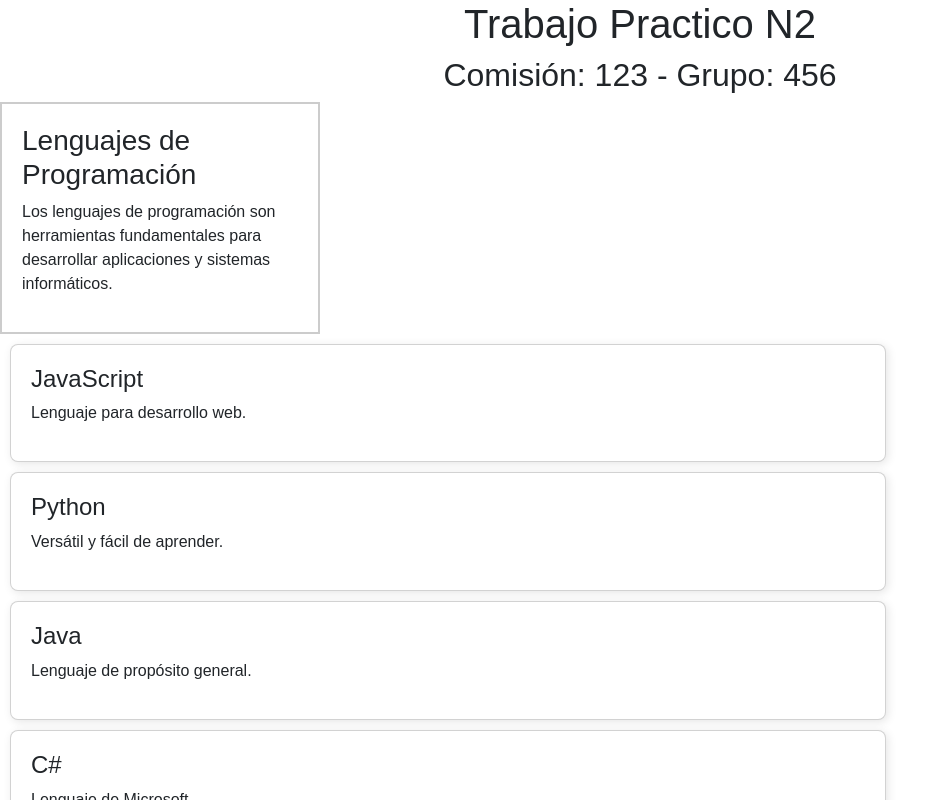
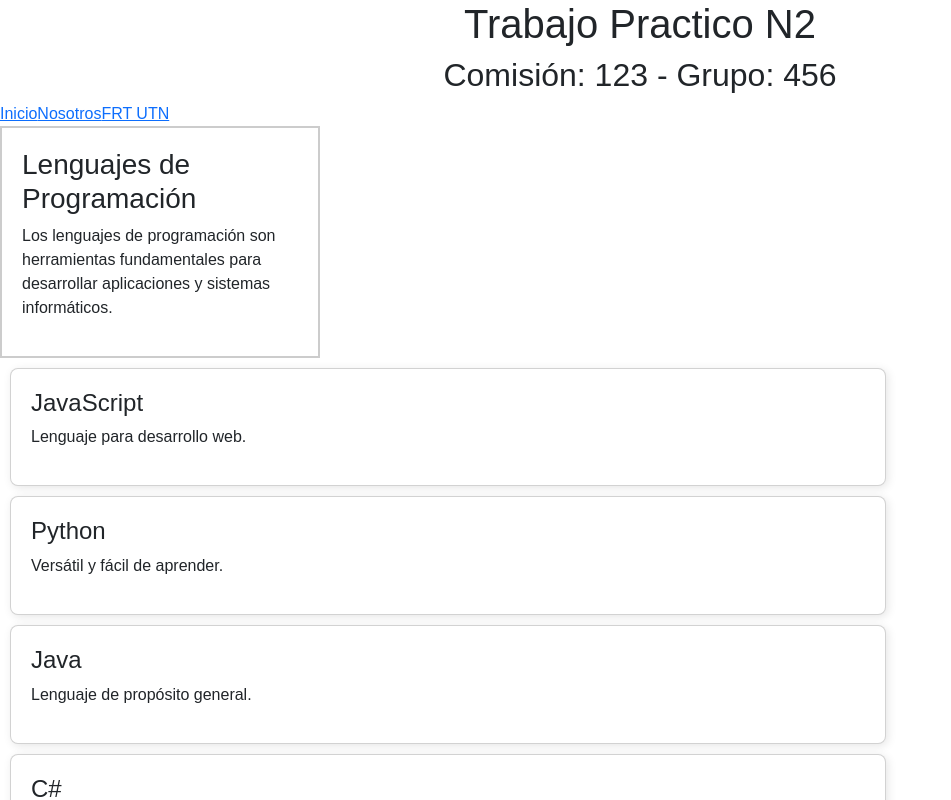
Before and after one commit to N4cH0Dev/Trabajo-2-React, a React (Vite) app: page / in a window 1280 px wide. Shown: the top 800 px of the page, without its empty margins (0-951 px from the left). Built offline with nearby package versions, Linux system fonts and the light colour scheme.

Commit message:
todo resuelto

```diff
--- a/package.json
+++ b/package.json
@@ -13,7 +13,8 @@
     "bootstrap": "^5.3.5",
     "react": "^19.0.0",
     "react-bootstrap": "^2.10.9",
-    "react-dom": "^19.0.0"
+    "react-dom": "^19.0.0",
+    "react-router-dom": "^7.5.3"
   },
   "devDependencies": {
     "@eslint/js": "^9.22.0",
--- a/src/App.jsx
+++ b/src/App.jsx
@@ -1,17 +1,30 @@
 // src/App.js
 import React from "react";
+import { BrowserRouter as Router, Routes, Route } from "react-router-dom";
+
 import Header from "./components/Header";
+import Footer from "./components/Footer";
 import MainHome from "./components/MainHome";
-import Footer from "./components/Footer";
+import FrtUtn from "./pages/FrtUtn";
+import Nosotros from "./pages/Nosotros";
 import LangProgramacion from "./data/LangProgramacion";
 import "./css/style.css";
+
 function App() {
   return (
-    <div className="App">
-      <Header />
-      <MainHome lenguajes={LangProgramacion} />
-      <Footer />
-    </div>
+    <Router>
+      <div className="App">
+        <Header />
+
+        <Routes>
+          <Route path="/" element={<MainHome lenguajes={LangProgramacion} />} />
+          <Route path="/frtutn" element={<FrtUtn />} />
+          <Route path="/nosotros" element={<Nosotros />} />
+        </Routes>
+
+        <Footer />
+      </div>
+    </Router>
   );
 }
 
--- a/src/components/Header.jsx
+++ b/src/components/Header.jsx
@@ -1,12 +1,19 @@
-// src/components/Header.js
 import React from "react";
+import { Link } from "react-router-dom";
 
 function Header() {
   return (
-    <header>
-      <h1>Trabajo Practico N2</h1>
-      <h2>Comisión: 123 - Grupo: 456</h2>
-    </header>
+    <>
+      <header>
+        <h1>Trabajo Practico N2</h1>
+        <h2>Comisión: 123 - Grupo: 456</h2>
+        <nav>
+          <Link to="/">Inicio</Link>
+          <Link to="/nosotros">Nosotros</Link>
+          <Link to="/frtutn">FRT UTN</Link>
+        </nav>
+      </header>
+    </>
   );
 }
 
--- /dev/null
+++ b/src/pages/FrtUtn.jsx
@@ -0,0 +1,7 @@
+import React from "react";
+
+const FrtUtn = () => {
+  return <div>FrtUtn</div>;
+};
+
+export default FrtUtn;
```
Also changed, not shown: src/Home.jsx (+10 -0 lines), 1 other file (tests, documents, lock files or other folders).
